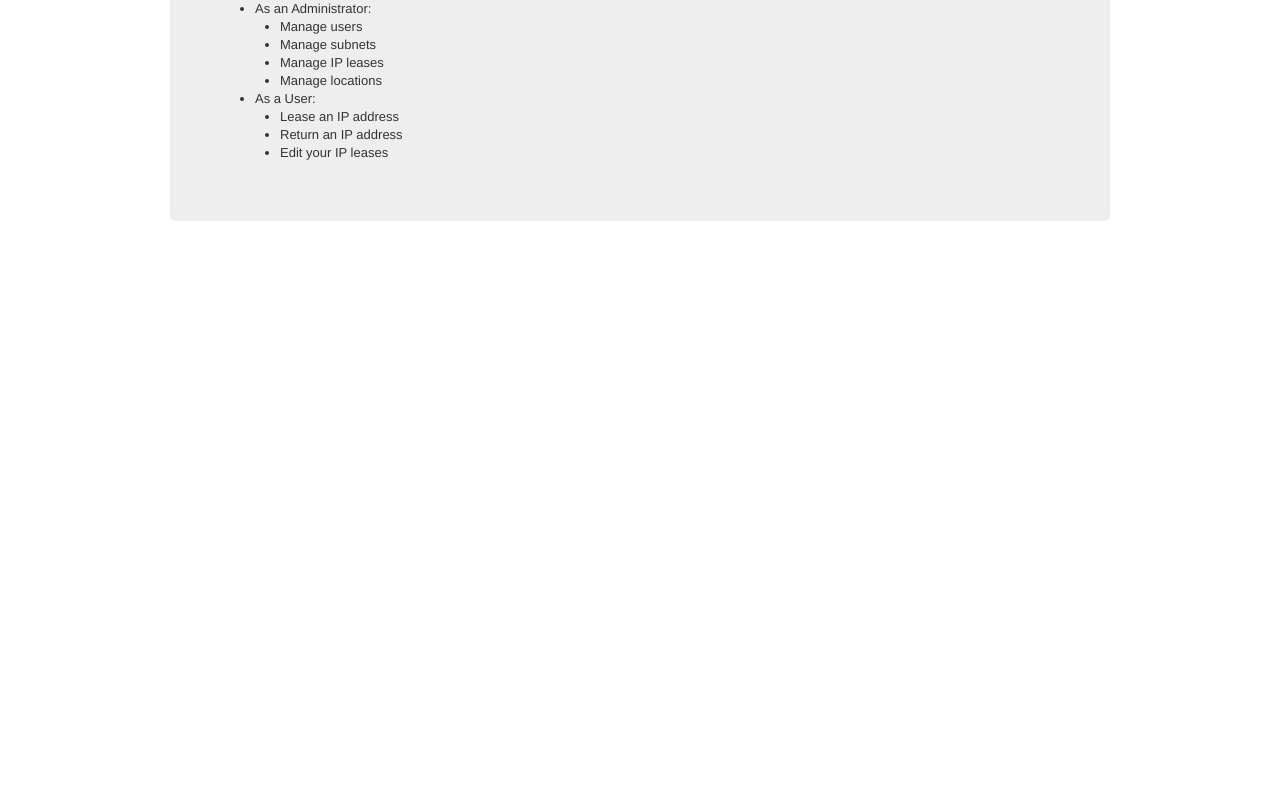
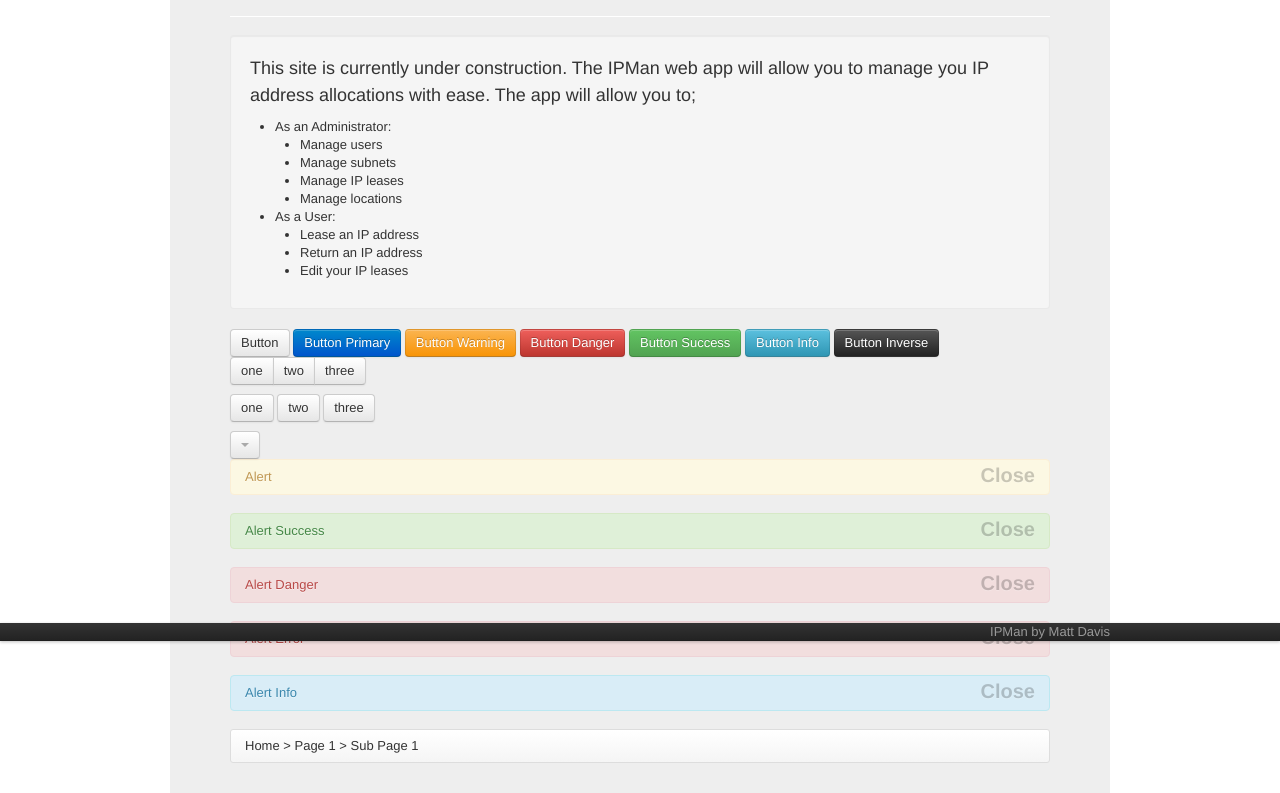
Before and after one commit to mattdavis90/IPMan, a website: page www/index.html in a window 1280 px wide. Shown: the part 159-952 px from the top of the page. Before the commit the page ends 800 px from the top, so only its background shows below. Drawn offline with Linux system fonts and the light colour scheme.

Commit message:
Added a footer and started work on frontend
Signed-off-by: Matt <mattdavis90@googlemail.com>

```diff
--- a/www/index.html
+++ b/www/index.html
@@ -19,12 +19,15 @@
     </div>
   </div>
 
+  <div class="footer"></div>
+
   <script src="js/lib/jquery.min.js"></script>
   <script src="js/lib/underscore.min.js"></script>
   <script src="js/lib/backbone.min.js"></script>
 
   <script src="js/utils.js"></script>
   <script src="js/views/HeaderView.js"></script>
+  <script src="js/views/FooterView.js"></script>
   <script src="js/views/UnderConstructionView.js"></script>
 
   <script src="js/main.js"></script>
--- a/www/js/main.js
+++ b/www/js/main.js
@@ -2,10 +2,14 @@ window.Router = Backbone.Router.extend({
   routes: {
     "": "underConstruction"
   },
+
   initialize: function () {
     this.headerView = new HeaderView();
+    this.footerView = new FooterView();
+    this.underConstructionView = new UnderConstructionView();
 
-        $('.header').html(this.headerView.render().el);
+    this.headerView.render();
+    this.footerView.render();
 
     $('body').click(function () {
       $('.dropdown').removeClass("open");
@@ -13,18 +17,11 @@ window.Router = Backbone.Router.extend({
   },
 
   underConstruction: function () {
-        if (!this.underConstructionView) {
-            this.underConstructionView = new UnderConstructionView();
     this.underConstructionView.render();
-        } else {
-            this.underConstructionView.delegateEvents();
-        }
-
-        $("#content").html(this.underConstructionView.el);
   }
 });
 
-templateLoader.load(["HeaderView", "UnderConstructionView"], function () {
+utils.loadViews(["HeaderView", "FooterView", "UnderConstructionView"], function () {
   app = new Router();
 
   Backbone.history.start();
--- a/www/js/utils.js
+++ b/www/js/utils.js
@@ -1,14 +1,14 @@
-window.templateLoader = {
-    load: function(views, callback) {
+window.utils = {
+  loadViews: function(views, callback) {
     var deferreds = [];
 
     $.each(views, function(index, view) {
       if (window[view]) {
         deferreds.push($.get('views/' + view + '.html', function(data) {
-                    window[view].prototype.template = _.template(data);
+          window[view].prototype.template = data;
         }, 'html'));
       } else {
-                alert(view + " not found");
+        console.log(view + " wasn't loaded");
       }
     });
 
--- /dev/null
+++ b/www/js/views/FooterView.js
@@ -0,0 +1,13 @@
+window.FooterView = Backbone.View.extend({
+  el: ".footer",
+
+  initialize: function () {
+  },
+
+  render: function () {
+    var html = _.template(this.template, {});
+    this.$el.html(html);
+
+    return this;
+  }
+});
--- a/www/js/views/HeaderView.js
+++ b/www/js/views/HeaderView.js
@@ -1,11 +1,16 @@
 window.HeaderView = Backbone.View.extend({
+  el: ".header",
+
   initialize: function () {
   },
+
   render: function () {
-        $(this.el).html(this.template());
+    var html = _.template(this.template, {});
+    this.$el.html(html);
 
     return this;
   },
+
   select: function(menuItem) {
     $('.nav li').removeClass('active');
     $('.' + menuItem).addClass('active');
--- a/www/js/views/UnderConstructionView.js
+++ b/www/js/views/UnderConstructionView.js
@@ -1,9 +1,13 @@
 window.UnderConstructionView = Backbone.View.extend({
-    initialize:function () {
-    },
-    render:function () {
-        $(this.el).html(this.template());
+  el: '#content',
 
-        return this;
-    }
+  initialize:function () {
+  },
+
+  render:function () {
+    var html = _.template(this.template, {header: "Under Construction"});
+    this.$el.html(html);
+
+    return this;
+  }
 });
--- /dev/null
+++ b/www/views/FooterView.html
@@ -0,0 +1,9 @@
+<div class="navbar navbar-fixed-bottom">
+  <div class="navbar-inner">
+    <div class="container">
+      <div class="nav pull-right">
+        IPMan by Matt Davis
+      </div>
+    </div>
+  </div>
+</div>
--- a/www/views/UnderConstructionView.html
+++ b/www/views/UnderConstructionView.html
@@ -1,8 +1,10 @@
-<div class="hero-unit" style="height:260px;">
-    <h2>Under Construction</h2>
-
+<div class="hero-unit">
+  <h1 class="page-header"><%= header %></h1>
+  <hr />
+  <div class="well">
     <p>
       This site is currently under construction. The IPMan web app will allow you to manage you IP address allocations with ease. The app will allow you to;
+    </p>
     <ul>
       <li>As an Administrator:</li>
       <ul>
@@ -18,6 +20,35 @@
         <li>Edit your IP leases</li>
       </ul>
     </ul>
-    </p>
+  </div>
 
+  <div class="btn">Button</div>
+  <div class="btn btn-primary">Button Primary</div>
+  <div class="btn btn-warning">Button Warning</div>
+  <div class="btn btn-danger">Button Danger</div>
+  <div class="btn btn-success">Button Success</div>
+  <div class="btn btn-info">Button Info</div>
+  <div class="btn btn-inverse">Button Inverse</div>
+
+  <div class="btn-group">
+    <div class="btn">one</div>
+    <div class="btn">two</div>
+    <div class="btn">three</div>
   </div>
+
+  <div class="btn-toolbar">
+    <div class="btn">one</div>
+    <div class="btn">two</div>
+    <div class="btn">three</div>
+  </div>
+
+  <div class="btn"><div class="caret"></div></div>
+
+  <div class="alert">Alert<div class="close">Close</div></div>
+  <div class="alert alert-success">Alert Success<div class="close">Close</div></div>
+  <div class="alert alert-danger">Alert Danger<div class="close">Close</div></div>
+  <div class="alert alert-error">Alert Error<div class="close">Close</div></div>
+  <div class="alert alert-info">Alert Info<div class="close">Close</div></div>
+
+  <div class="breadcrumb">Home > Page 1 > Sub Page 1</div>
+</div>
```
Also changed, not shown: www/views/HeaderView.html (indentation only). Lines whose indentation alone changed are shown as unchanged.
